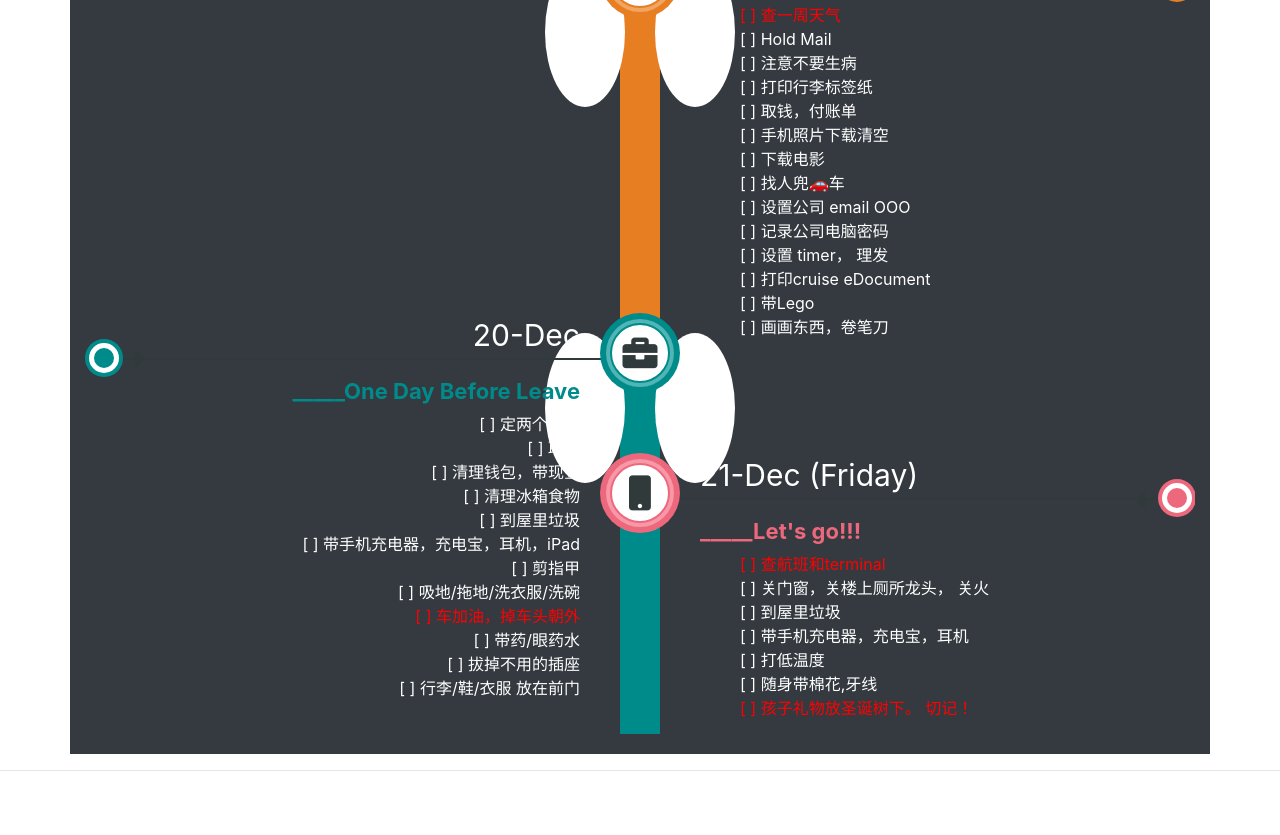
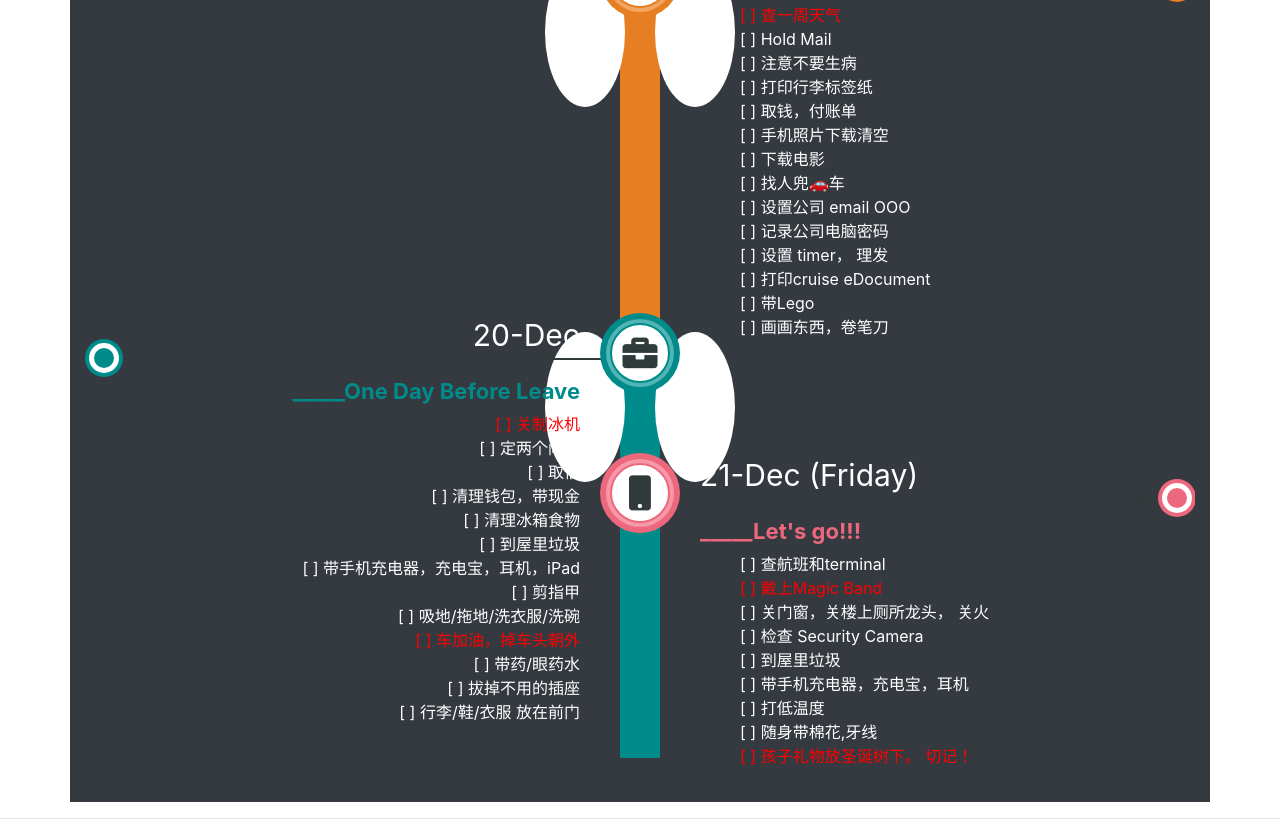
Before and after one commit to kzhangkzhang/vacation-todo, a website: page index.html in a window 1280 px wide. Shown: the part 436-1271 px from the top of the page. Before the commit the page ends 1223 px from the top, so only its background shows below. Drawn offline with nearby package versions, Linux system fonts and the light colour scheme.

Commit message:
add more item

```diff
--- a/index.html
+++ b/index.html
@@ -22,8 +22,7 @@
   <body>
     <div class="container bg-dark text-white">
       <h4 class="jumbotron text-center mt-3">
-        <i class="fas fa-ship"></i> 7-Night Cruise <i class="fas fa-list-ul"></i
-        ><br />To Do List
+        <i class="fas fa-ship"></i> 7-Night Cruise <i class="fas fa-list-ul"></i><br />To Do List
       </h4>
       <div class="row">
         <div class="col-md-12">
@@ -68,6 +67,7 @@
               <div class="timeline-content">
                 <h5 class="title">_____One Day Before Leave</h5>
                 <ul>
+                  <li class="special">关制冰机</li>
                   <li>定两个闹钟</li>
                   <li>取信</li>
                   <li>清理钱包，带现金</li>
@@ -89,8 +89,10 @@
               <div class="timeline-content">
                 <h5 class="title">_____Let's go!!!</h5>
                 <ul>
-                  <li class="special">查航班和terminal</li>
+                  <li>查航班和terminal</li>
+                  <li class="special">戴上Magic Band</li>
                   <li>关门窗，关楼上厕所龙头， 关火</li>
+                  <li>检查 Security Camera</li>
                   <li>到屋里垃圾</li>
                   <li>带手机充电器，充电宝，耳机</li>
                   <li>打低温度</li>
```
